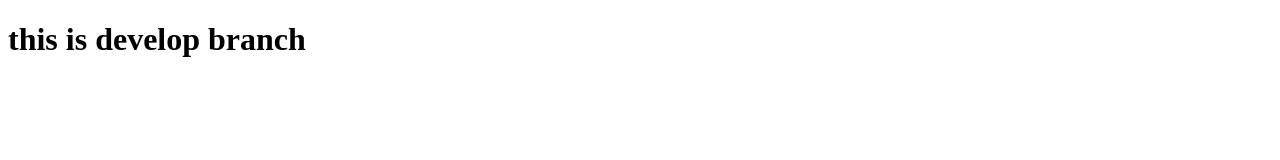
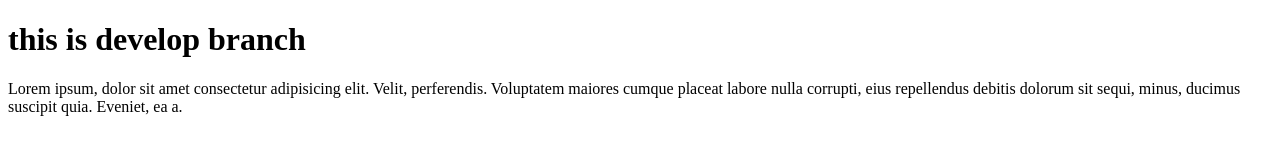
Before and after one commit to Arulfouvi/gitdemo-pro, a plain HTML site: page index.html in a window 1280 px wide. Drawn offline with Linux system fonts and the light colour scheme.

Commit message:
feature branch commit

```diff
--- a/index.html
+++ b/index.html
@@ -8,5 +8,6 @@
 <body>
     <h1>this is develop branch
     </h1>
+    <p>Lorem ipsum, dolor sit amet consectetur adipisicing elit. Velit, perferendis. Voluptatem maiores cumque placeat labore nulla corrupti, eius repellendus debitis dolorum sit sequi, minus, ducimus suscipit quia. Eveniet, ea a.</p>
 </body>
 </html>
```
